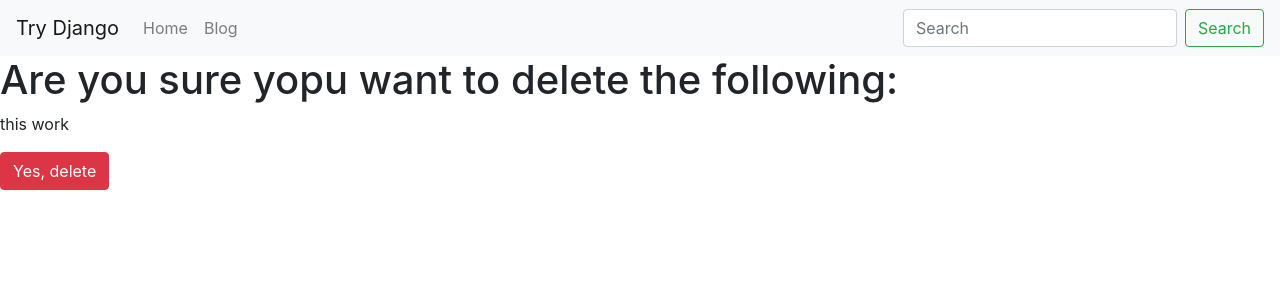
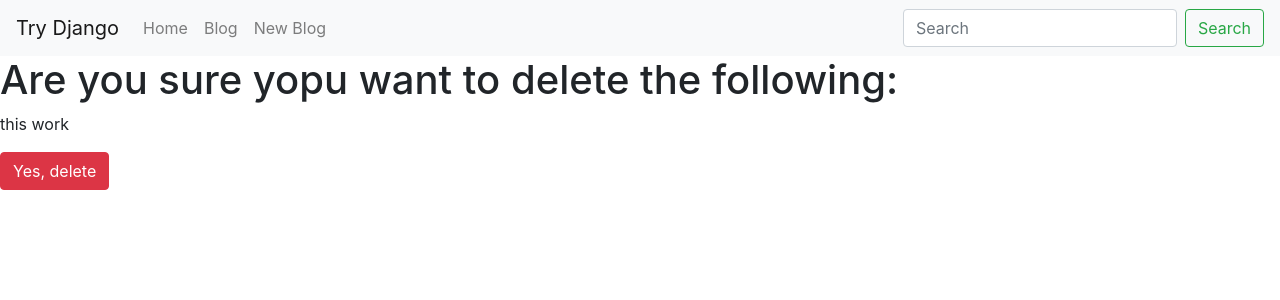
Before and after one commit to kevinjolley91/django_practice, a Django app: a page that uses src/templates/navbar.html in a window 1280 px wide. Shown: the top 300 px of the page. Run offline with Django 3.2, Linux system fonts and the light colour scheme; a user stored in the database is signed in; data comes from the database, SQL or seed files in the repository.

Commit message:
adds new blog link in navbar

```diff
--- a/src/templates/navbar.html
+++ b/src/templates/navbar.html
@@ -23,6 +23,9 @@
       <li class="nav-item">
         <a class="nav-link" href="/blog">Blog</a>
       </li>
+      <li class="nav-item">
+        <a class="nav-link" href="/blog-new">New Blog</a>
+      </li>
     </ul>
     <form class="form-inline my-2 my-lg-0" action="/search/">
       <input class="form-control mr-sm-2" type="search" name="q" placeholder="Search" aria-label="Search" />
```
